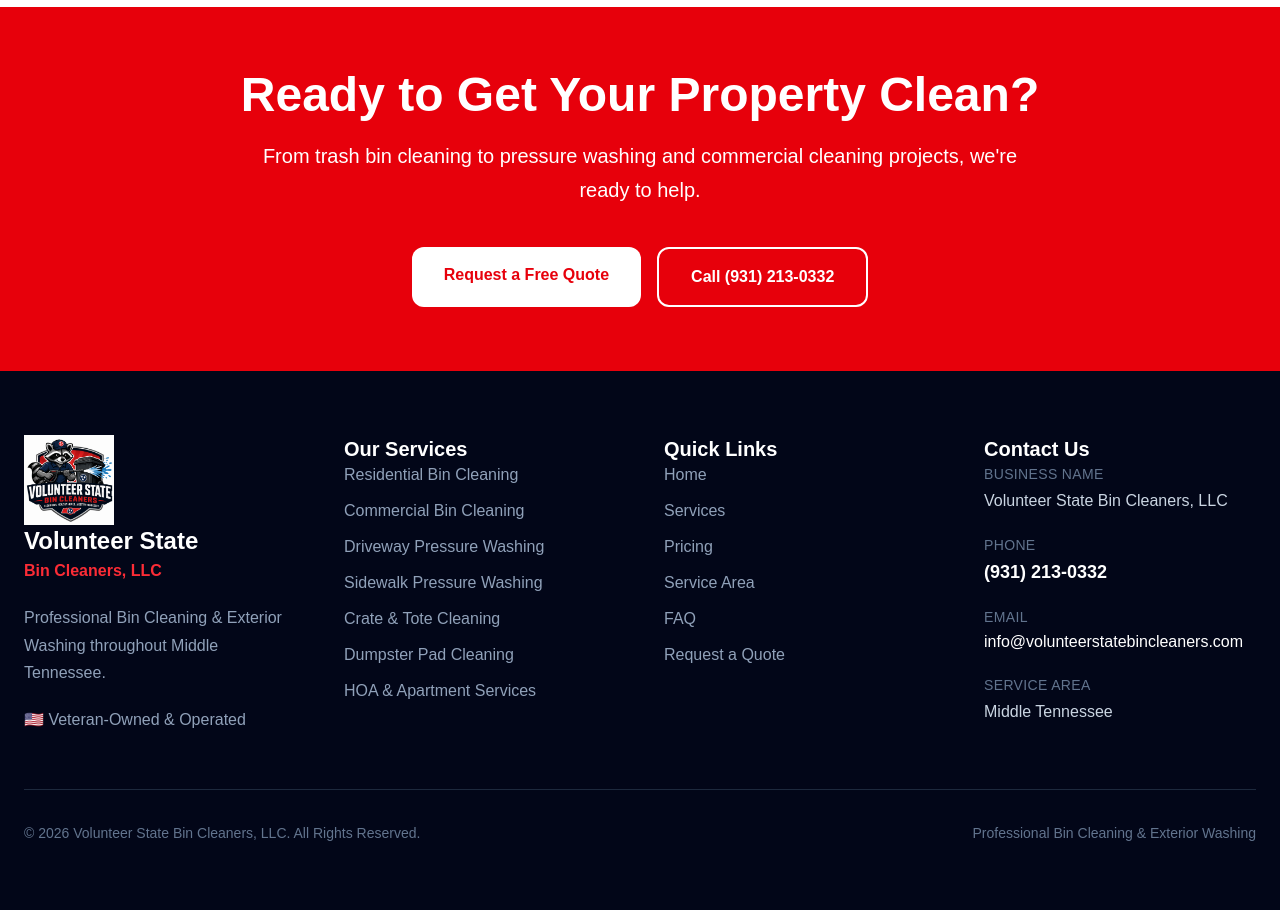
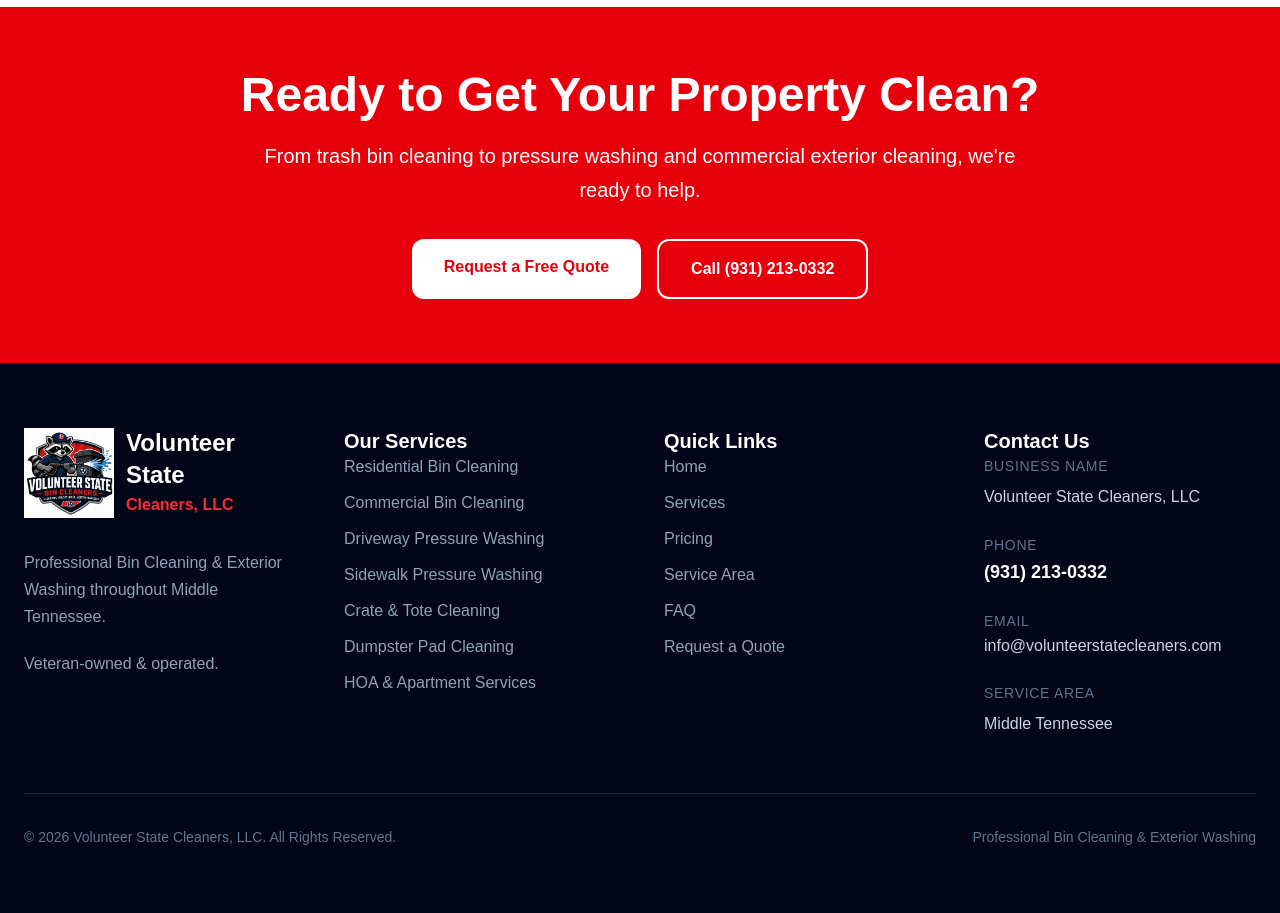
Before and after one commit to volunteerstatebincleaners/volunteer-state-bin-cleaners, a Next.js app: page / in a window 1280 px wide. Shown: the part 7580-8493 px from the top of the page. Built offline with nearby package versions, Linux system fonts and the light colour scheme.

Commit message:
Improve Footer component styles and content
Updated footer component styles and text for better visibility and accuracy.

```diff
--- a/app/components/Footer.tsx
+++ b/app/components/Footer.tsx
@@ -6,20 +6,19 @@
     <footer className="bg-slate-950 text-white">
 
       {/* Final Call To Action */}
-
       <section className="bg-red-600">
         <div className="max-w-7xl mx-auto px-6 py-16 text-center">
 
-          <h2 className="text-4xl md:text-5xl font-black">
+          <h2 className="text-4xl md:text-5xl font-black text-white">
             Ready to Get Your Property Clean?
           </h2>
 
-          <p className="text-lg md:text-xl mt-5 max-w-3xl mx-auto">
+          <p className="text-lg md:text-xl mt-5 max-w-3xl mx-auto text-white">
             From trash bin cleaning to pressure washing and commercial
-            cleaning projects, we're ready to help.
+            exterior cleaning, we're ready to help.
           </p>
 
-          <div className="flex flex-wrap justify-center gap-4 mt-10">
+          <div className="flex flex-wrap justify-center gap-4 mt-8">
 
             <Link
               href="/quote"
@@ -30,124 +29,184 @@
 
             <a
               href="tel:9312130332"
-              className="border-2 border-white hover:bg-white hover:text-red-600 px-8 py-4 rounded-xl font-bold transition"
+              className="border-2 border-white text-white hover:bg-white hover:text-red-600 px-8 py-4 rounded-xl font-bold transition"
             >
               Call (931) 213-0332
             </a>
 
           </div>
-
         </div>
       </section>
 
       {/* Main Footer */}
-
       <div className="max-w-7xl mx-auto px-6 py-16">
 
         <div className="grid md:grid-cols-2 lg:grid-cols-4 gap-12">
 
           {/* Company */}
-
           <div>
 
+            <Link
+              href="/"
+              className="inline-flex items-center gap-3"
+            >
               <Image
                 src="/logo.png"
-              alt="Volunteer State Bin Cleaners, LLC"
+                alt="Volunteer State Cleaners, LLC"
                 width={90}
                 height={90}
               />
 
-            <h3 className="text-2xl font-black mt-5">
+              <div>
+                <h3 className="text-2xl font-black text-white">
                   Volunteer State
                 </h3>
 
                 <p className="text-red-500 font-bold">
-              Bin Cleaners, LLC
+                  Cleaners, LLC
                 </p>
+              </div>
+            </Link>
 
-            <p className="text-slate-400 mt-5 leading-7">
+            <p className="text-slate-400 mt-6 leading-7">
               Professional Bin Cleaning & Exterior Washing
               throughout Middle Tennessee.
             </p>
 
             <p className="text-slate-400 mt-5">
-              🇺🇸 Veteran-Owned & Operated
+              Veteran-owned & operated.
             </p>
 
           </div>
 
-          {/* Services */}
-
+          {/* Our Services */}
           <div>
 
-            <h3 className="text-xl font-bold mb-5">
+            <h3 className="text-xl font-bold mb-6">
               Our Services
             </h3>
 
             <ul className="space-y-3 text-slate-400">
 
-              <li>Residential Bin Cleaning</li>
-              <li>Commercial Bin Cleaning</li>
-              <li>Driveway Pressure Washing</li>
-              <li>Sidewalk Pressure Washing</li>
-              <li>Crate & Tote Cleaning</li>
-              <li>Dumpster Pad Cleaning</li>
-              <li>HOA & Apartment Services</li>
+              <li>
+                <Link
+                  href="/#services"
+                  className="hover:text-white transition"
+                >
+                  Residential Bin Cleaning
+                </Link>
+              </li>
+
+              <li>
+                <Link
+                  href="/#services"
+                  className="hover:text-white transition"
+                >
+                  Commercial Bin Cleaning
+                </Link>
+              </li>
+
+              <li>
+                <Link
+                  href="/#services"
+                  className="hover:text-white transition"
+                >
+                  Driveway Pressure Washing
+                </Link>
+              </li>
+
+              <li>
+                <Link
+                  href="/#services"
+                  className="hover:text-white transition"
+                >
+                  Sidewalk Pressure Washing
+                </Link>
+              </li>
+
+              <li>
+                <Link
+                  href="/#services"
+                  className="hover:text-white transition"
+                >
+                  Crate & Tote Cleaning
+                </Link>
+              </li>
+
+              <li>
+                <Link
+                  href="/#services"
+                  className="hover:text-white transition"
+                >
+                  Dumpster Pad Cleaning
+                </Link>
+              </li>
+
+              <li>
+                <Link
+                  href="/#services"
+                  className="hover:text-white transition"
+                >
+                  HOA & Apartment Services
+                </Link>
+              </li>
 
             </ul>
 
           </div>
 
           {/* Quick Links */}
-
           <div>
 
-            <h3 className="text-xl font-bold mb-5">
+            <h3 className="text-xl font-bold mb-6">
               Quick Links
             </h3>
 
             <ul className="space-y-3 text-slate-400">
 
               <li>
-                <Link href="/" className="hover:text-white transition">
+                <Link
+                  href="/"
+                  className="hover:text-white transition"
+                >
                   Home
                 </Link>
               </li>
 
               <li>
-                <a
+                <Link
                   href="/#services"
                   className="hover:text-white transition"
                 >
                   Services
-                </a>
+                </Link>
               </li>
 
               <li>
-                <a
+                <Link
                   href="/#pricing"
                   className="hover:text-white transition"
                 >
                   Pricing
-                </a>
+                </Link>
               </li>
 
               <li>
-                <a
+                <Link
                   href="/#service-area"
                   className="hover:text-white transition"
                 >
                   Service Area
-                </a>
+                </Link>
               </li>
 
               <li>
-                <a
+                <Link
                   href="/#faq"
                   className="hover:text-white transition"
                 >
                   FAQ
-                </a>
+                </Link>
               </li>
 
               <li>
@@ -164,30 +223,28 @@
           </div>
 
           {/* Contact */}
-
           <div>
 
-            <h3 className="text-xl font-bold mb-5">
+            <h3 className="text-xl font-bold mb-6">
               Contact Us
             </h3>
 
-            <div className="space-y-5">
+            <div className="space-y-6">
 
+              {/* Business Name */}
               <div>
-
-                <p className="text-slate-500 text-sm uppercase tracking-wide">
+                <p className="text-slate-500 text-sm uppercase tracking-wider">
                   Business Name
                 </p>
 
-                <p className="text-slate-300">
-                  Volunteer State Bin Cleaners, LLC
+                <p className="text-slate-300 mt-1">
+                  Volunteer State Cleaners, LLC
                 </p>
-
               </div>
 
+              {/* Phone */}
               <div>
-
-                <p className="text-slate-500 text-sm uppercase tracking-wide">
+                <p className="text-slate-500 text-sm uppercase tracking-wider">
                   Phone
                 </p>
 
@@ -197,34 +254,31 @@
                 >
                   (931) 213-0332
                 </a>
-
               </div>
 
+              {/* Email */}
               <div>
-
-                <p className="text-slate-500 text-sm uppercase tracking-wide">
+                <p className="text-slate-500 text-sm uppercase tracking-wider">
                   Email
                 </p>
 
                 <a
-                  href="mailto:info@volunteerstatebincleaners.com"
-                  className="break-all hover:text-red-500 transition"
+                  href="mailto:info@volunteerstatecleaners.com"
+                  className="text-slate-300 hover:text-red-500 transition break-all"
                 >
-                  info@volunteerstatebincleaners.com
+                  info@volunteerstatecleaners.com
                 </a>
-
               </div>
 
+              {/* Service Area */}
               <div>
-
-                <p className="text-slate-500 text-sm uppercase tracking-wide">
+                <p className="text-slate-500 text-sm uppercase tracking-wider">
                   Service Area
                 </p>
 
-                <p className="text-slate-300">
+                <p className="text-slate-300 mt-1">
                   Middle Tennessee
                 </p>
-
               </div>
 
             </div>
@@ -233,12 +287,11 @@
 
         </div>
 
-        {/* Bottom */}
-
+        {/* Bottom Footer */}
         <div className="border-t border-slate-800 mt-14 pt-8 flex flex-col md:flex-row justify-between gap-4 text-sm text-slate-500">
 
           <p>
-            © {new Date().getFullYear()} Volunteer State Bin Cleaners, LLC.
+            © {new Date().getFullYear()} Volunteer State Cleaners, LLC.
             All Rights Reserved.
           </p>
 
```
Lines whose indentation alone changed are shown as unchanged.
